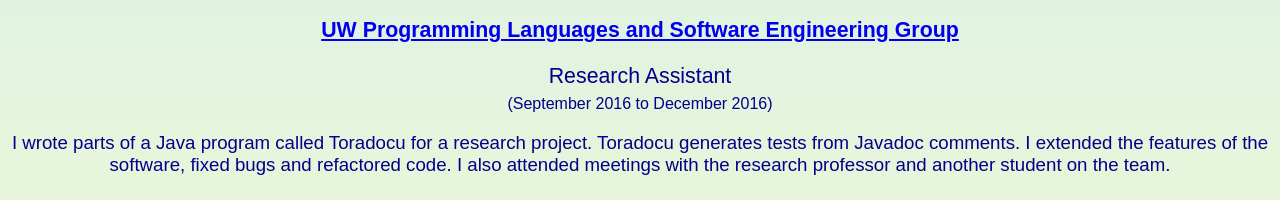
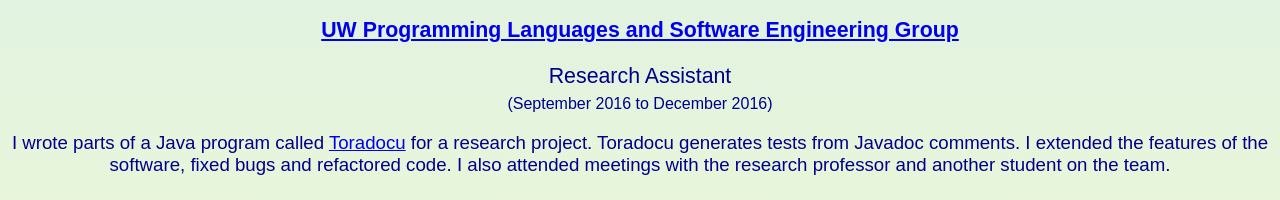
Before and after one commit to asjammu/asjammu.github.io, a plain HTML site: page index.html in a window 1280 px wide. Shown: the part 832-1032 px from the top of the page. Drawn offline with Linux system fonts and the light colour scheme.

Commit message:
Added Toradocu hyperlink

```diff
--- a/index.html
+++ b/index.html
@@ -34,7 +34,7 @@
         <p class="workExperienceTitle">Research Assistant</p>
         <p class="workExperienceDateRange">(September 2016 to December 2016)</p>
         <p class="workExperienceDescription">
-            I wrote parts of a Java program called Toradocu for a research project. Toradocu generates tests from Javadoc comments. I extended the features of the software, fixed bugs and refactored code. I also attended meetings with the research professor and another student on the team.
+            I wrote parts of a Java program called <a href="https://github.com/albertogoffi/toradocu">Toradocu</a> for a research project. Toradocu generates tests from Javadoc comments. I extended the features of the software, fixed bugs and refactored code. I also attended meetings with the research professor and another student on the team.
         </p>
 
         <h2>Projects</h2>
```
